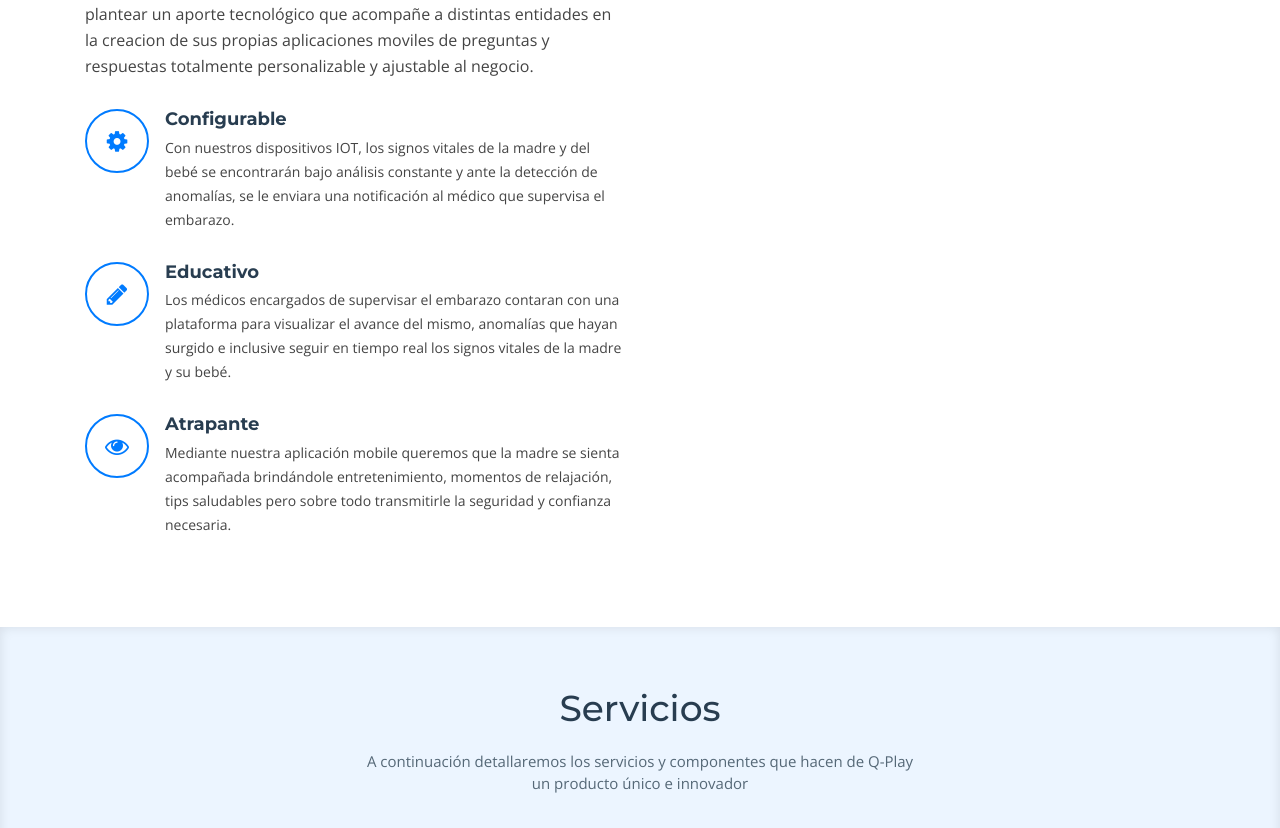
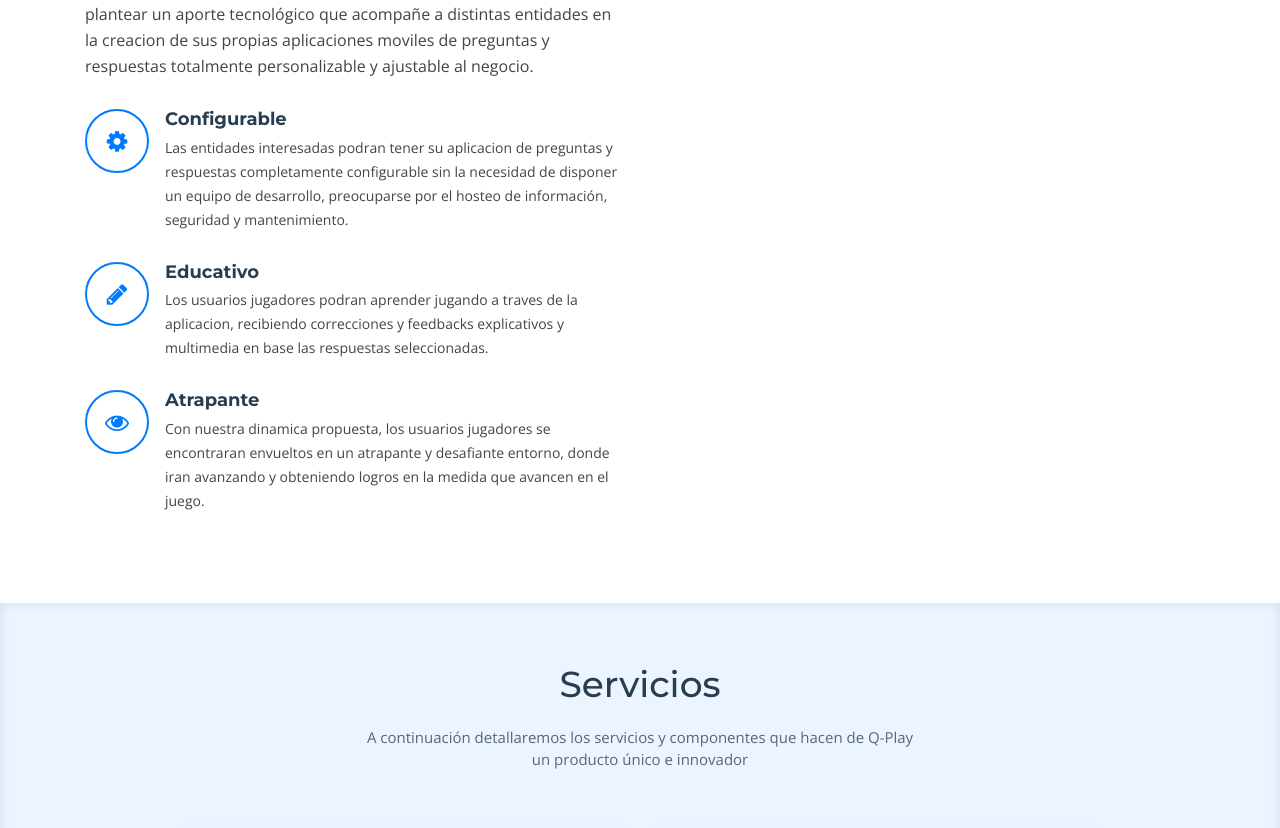
Before and after one commit to BIOZ-TECH/qplay-landing-page, a plain HTML site: page index.html in a window 1280 px wide. Shown: the part 1060-1888 px from the top of the page. Drawn offline with nearby package versions, Linux system fonts and the light colour scheme; files whose address does not match are found by name.

```diff
--- a/index.html
+++ b/index.html
@@ -99,19 +99,25 @@
               <div class="icon-box wow fadeInUp">
                 <div class="icon"><i class="fa fa-cog"></i></div>
                 <h4 class="title"><a href="">Configurable</a></h4>
-                <p class="description">Con nuestros dispositivos IOT, los signos vitales de la madre y del bebé se encontrarán bajo análisis constante y ante la detección de anomalías, se le enviara una notificación al médico que supervisa el embarazo.</p>
+                <p class="description">
+                  Las entidades interesadas podran tener su aplicacion de preguntas y respuestas completamente configurable
+                  sin la necesidad de disponer un equipo de desarrollo, preocuparse por el hosteo de información, seguridad y mantenimiento.
+                </p>
               </div>
 
               <div class="icon-box wow fadeInUp" data-wow-delay="0.2s">
                 <div class="icon"><i class="fa fa-pencil"></i></div>
                 <h4 class="title"><a href="">Educativo</a></h4>
-                <p class="description">Los médicos encargados de supervisar el embarazo contaran con una plataforma para visualizar el avance del mismo, anomalías que hayan surgido e inclusive seguir en tiempo real los signos vitales de la madre y su bebé.</p>
+                <p class="description">Los usuarios jugadores podran aprender jugando a traves de la aplicacion,
+                  recibiendo correcciones y feedbacks explicativos y multimedia en base las respuestas seleccionadas.</p>
               </div>
 
               <div class="icon-box wow fadeInUp" data-wow-delay="0.4s">
                 <div class="icon"><i class="fa fa-eye"></i></div>
                 <h4 class="title"><a href="">Atrapante</a></h4>
-                <p class="description">Mediante nuestra aplicación mobile queremos que la madre se sienta acompañada brindándole entretenimiento, momentos de relajación, tips saludables pero sobre todo transmitirle la seguridad y confianza necesaria.</p>
+                <p class="description">Con nuestra dinamica propuesta, los usuarios jugadores se encontraran envueltos
+                  en un atrapante y desafiante entorno, donde iran avanzando y obteniendo logros en la medida que
+                  avancen en el juego.</p>
               </div>
 
             </div>
```
Also changed, not shown: img/categorias.jpeg (added).
